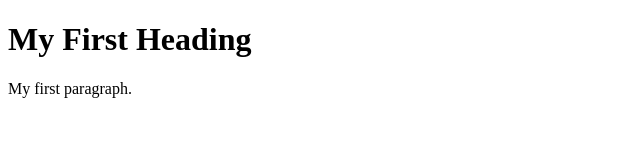
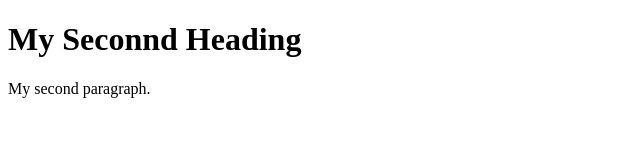
Before and after one commit to sunil-star/aws, a plain HTML site: page index.html in a window 1280 px wide. Shown: the whole page, without its empty margins (0-640 px from the left). Drawn offline with Linux system fonts and the light colour scheme.

Commit message:
testing2

```diff
--- a/index.html
+++ b/index.html
@@ -2,8 +2,8 @@
 <html>
 <body>
 
-<h1>My First Heading</h1>
-<p>My first paragraph.</p>
+<h1>My Seconnd Heading</h1>
+<p>My second paragraph.</p>
 
 </body>
 </html>
```
Also changed, not shown: aws.txt (added).
